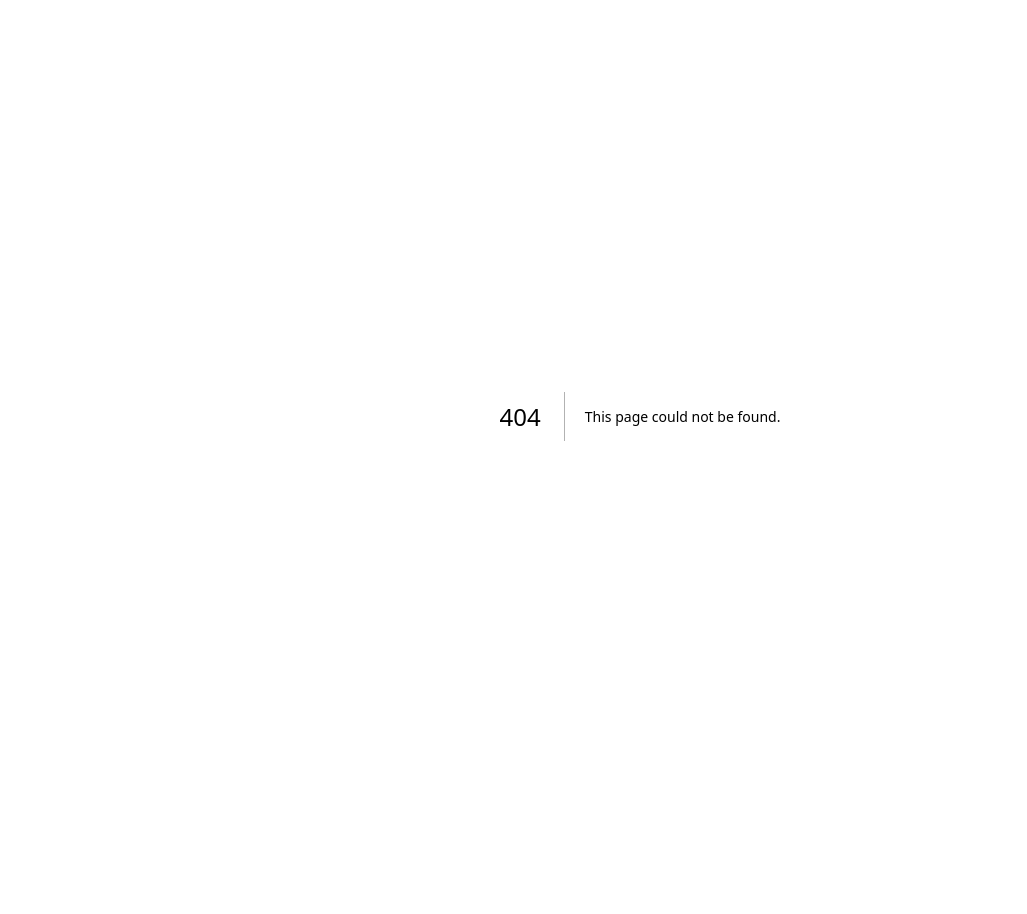
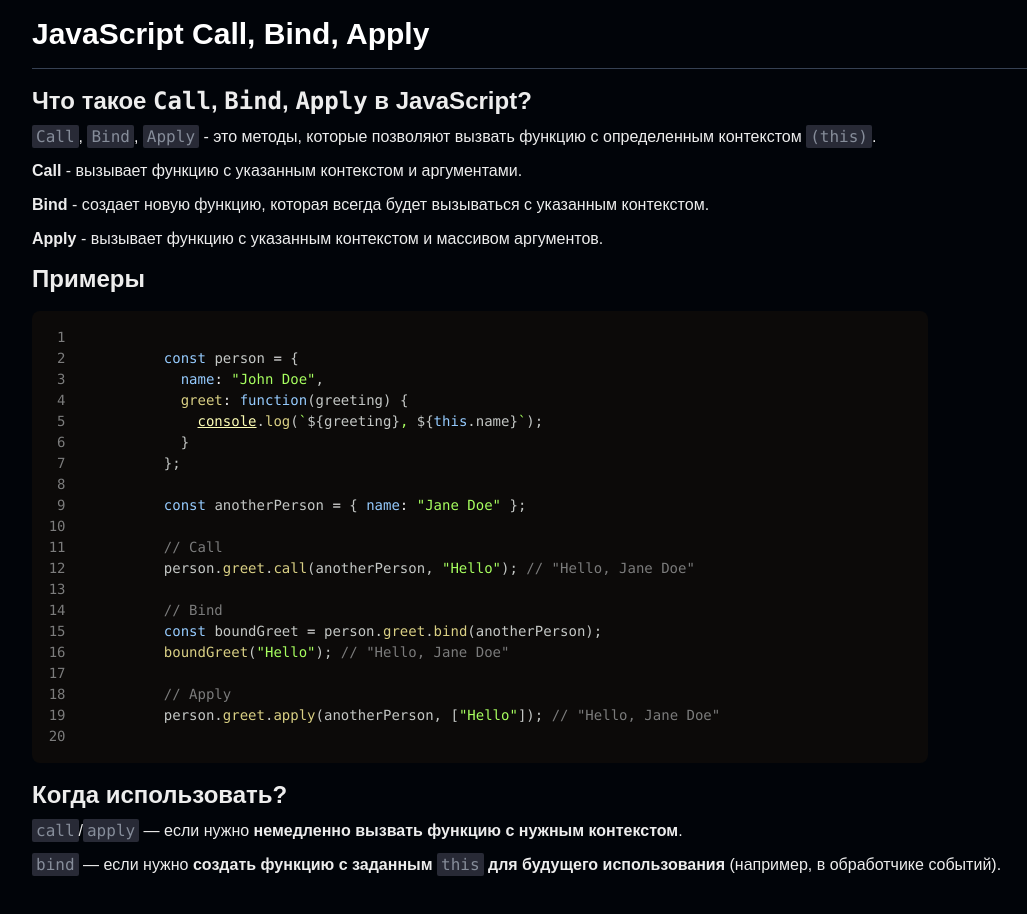
Before and after one commit to HenrikHovhannisyan/coding, a Next.js app: page /lessons/javascript/call-bind-apply in a window 1280 px wide. Before the commit this address had no page. Shown: the part 128-1042 px from the top of the page, without its empty margins (0-1027 px from the left). Before the commit the page ends 976 px from the top, so only its background shows below. Built offline with nearby package versions, Linux system fonts and the light colour scheme.

Commit message:
Added lesson JavaScript Call, Bind, Apply

```diff
--- /dev/null
+++ b/app/lessons/javascript/call-bind-apply/page.jsx
@@ -0,0 +1,78 @@
+"use client";
+
+import React from "react";
+import LessonLayout from "@/components/LessonLayout";
+import CodeExample from "@/components/CodeExample";
+
+const page = () => {
+  return (
+    <LessonLayout
+      title="JavaScript Call, Bind, Apply"
+      page="javascript/call-bind-apply"
+    >
+      <section className="mb-3">
+        <h2 className="text-2xl font-bold mb-2">
+          Что такое <code>Call</code>, <code>Bind</code>, <code>Apply</code> в
+          JavaScript?
+        </h2>
+        <p>
+          <code>Call</code>, <code>Bind</code>, <code>Apply</code> - это методы,
+          которые позволяют вызвать функцию с определенным контекстом{" "}
+          <code>(this)</code>.
+        </p>
+        <p>
+          <strong>Call</strong> - вызывает функцию с указанным контекстом и
+          аргументами.
+        </p>
+        <p>
+          <strong>Bind</strong> - создает новую функцию, которая всегда будет
+          вызываться с указанным контекстом.
+        </p>
+        <p>
+          <strong>Apply</strong> - вызывает функцию с указанным контекстом и
+          массивом аргументов.
+        </p>
+      </section>
+      <section className="mb-3">
+        <h2 className="text-2xl font-bold mb-2">Примеры</h2>
+        <CodeExample
+          code={`
+          const person = {
+            name: "John Doe",
+            greet: function(greeting) {
+              console.log(\`\${greeting}, \${this.name}\`);
+            }
+          };
+
+          const anotherPerson = { name: "Jane Doe" };
+
+          // Call
+          person.greet.call(anotherPerson, "Hello"); // "Hello, Jane Doe"
+
+          // Bind
+          const boundGreet = person.greet.bind(anotherPerson);
+          boundGreet("Hello"); // "Hello, Jane Doe"
+
+          // Apply
+          person.greet.apply(anotherPerson, ["Hello"]); // "Hello, Jane Doe"
+          `}
+        />
+      </section>
+      <section className="mb-3">
+        <h2 className="text-2xl font-bold mb-2">Когда использовать?</h2>
+        <p>
+          <code>call</code>/<code>apply</code> — если нужно{" "}
+          <strong>немедленно вызвать функцию с нужным контекстом</strong>.
+        </p>
+        <p>
+          <code>bind</code> — если нужно{" "}
+          <strong> создать функцию с заданным</strong> <code>this</code>{" "}
+          <strong>для будущего использования </strong> (например, в обработчике
+          событий).
+        </p>
+      </section>
+    </LessonLayout>
+  );
+};
+
+export default page;
--- a/data/lessons/javascript.js
+++ b/data/lessons/javascript.js
@@ -19,6 +19,7 @@ const lessonsStructure = {
     'Проверка класса: "instanceof"': "classes/instanceof",
   },
   This: "this",
+  "Call, Bind, Apply": "call-bind-apply",
 };
 
 export default lessonsStructure;
```
